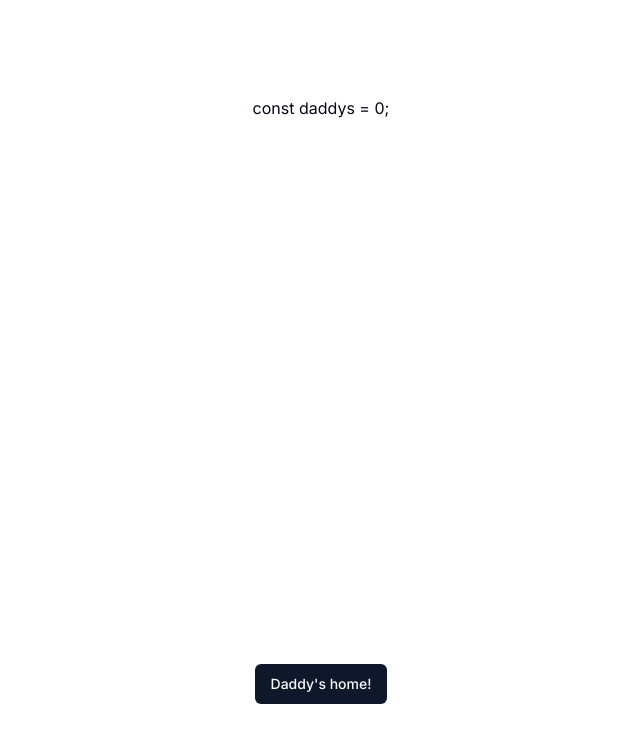
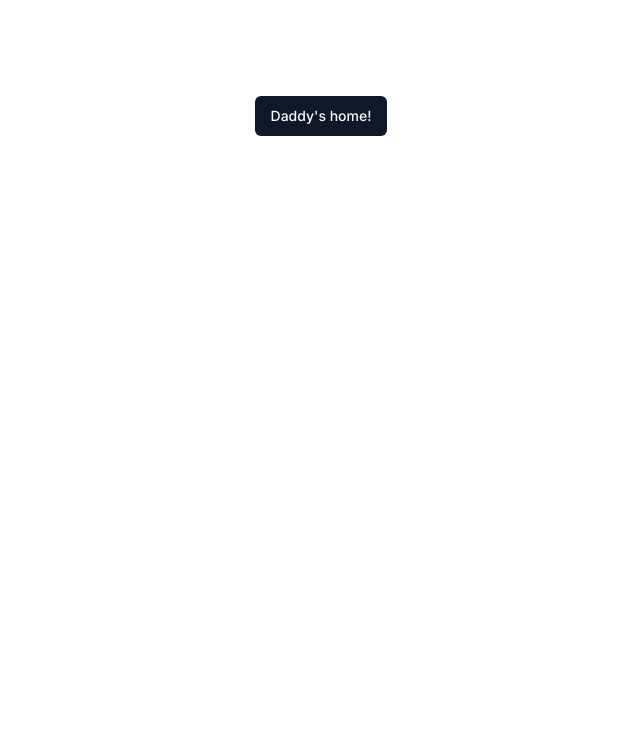
Before and after one commit to warrendewey/personal-website-next, a Next.js app: page / in a window 1280 px wide. Shown: the top 742 px of the page, without its empty margins (319-959 px from the left). Built offline with nearby package versions, Linux system fonts and the light colour scheme.

Commit message:
Fixing variable

```diff
--- a/src/app/page.tsx
+++ b/src/app/page.tsx
@@ -4,7 +4,6 @@ import Image from "next/image";
 export default function Home() {
   return (
     <main className="flex min-h-screen flex-col items-center justify-between p-24">
-      const daddys = 0;
       <Button>Daddy's home!</Button>
     </main>
   );
--- a/src/app/projects/projectsId/page.tsx
+++ b/src/app/projects/projectsId/page.tsx
@@ -0,0 +1,5 @@
+import React from "react";
+
+export default function Page() {
+  return <div>Hi, I am a project page :P</div>;
+}
```
